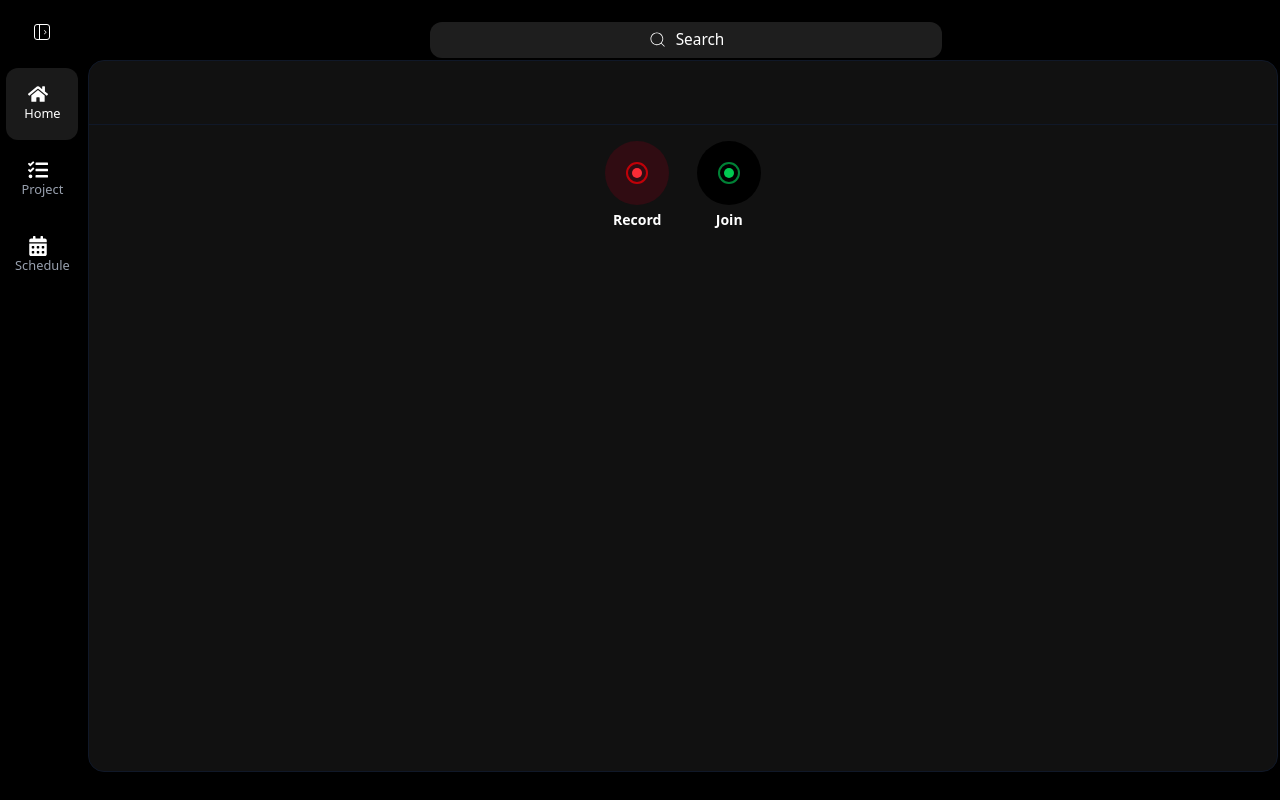
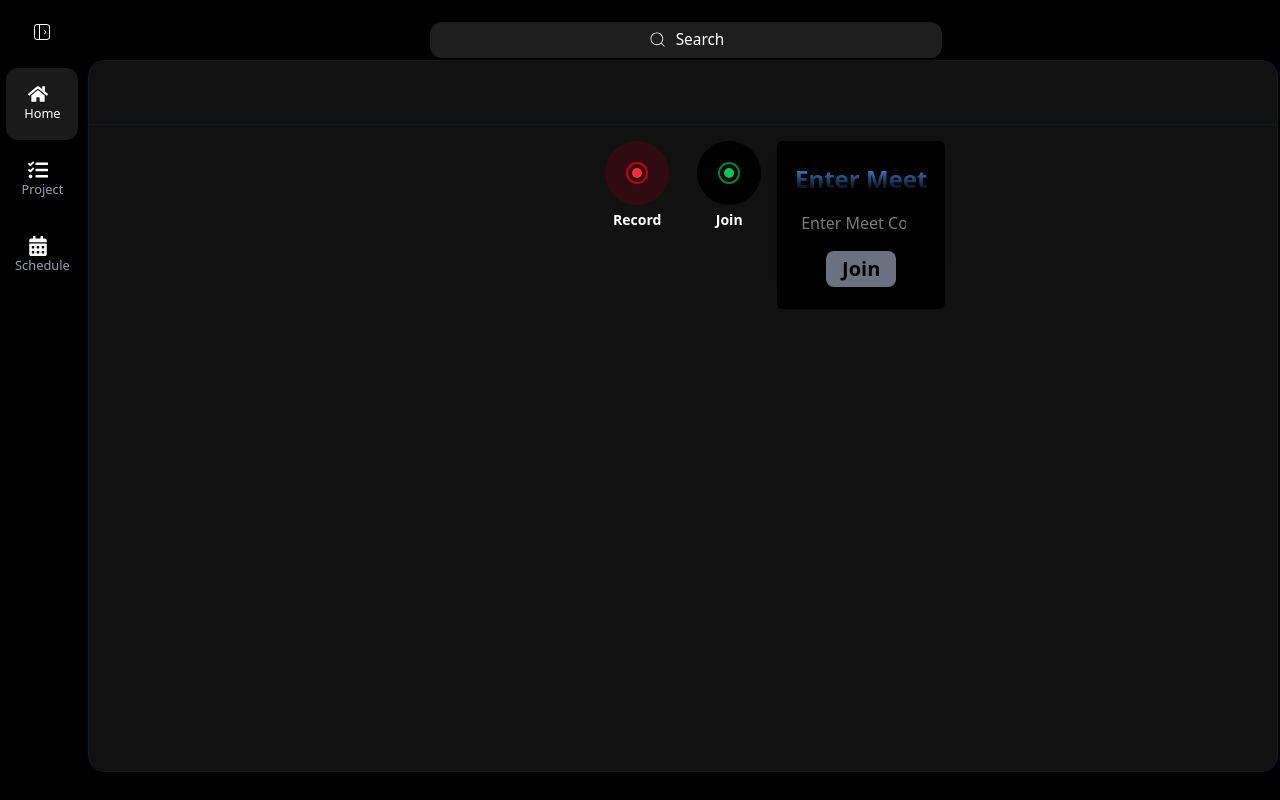
Before and after one commit to Godboyg/RiverSider-Clone, a Next.js app in the folder client/: page /dashboard in a window 1280 px wide. Built offline with nearby package versions, Linux system fonts and the light colour scheme.

Commit message:
Update page.jsx

```diff
--- a/client/app/dashboard/page.jsx
+++ b/client/app/dashboard/page.jsx
@@ -116,7 +116,7 @@ function page() {
               ? showBox
                 ? "flex"
                 : "hidden"
-              : "hidden lg:group-hover:flex lg:group-hover:cursor-pointer"
+              : "lg:group-hover:flex"
           }`}>
         <div className="h-42 w-42 py-4 flex flex-col items-center justify-center gap-2 rounded-md bg-black text-white">
           <h2 className='font-bold text-2xl text-transparent bg-clip-text bg-gradient-to-b from-blue-400 to-black/50'>Enter Meet</h2>
```
